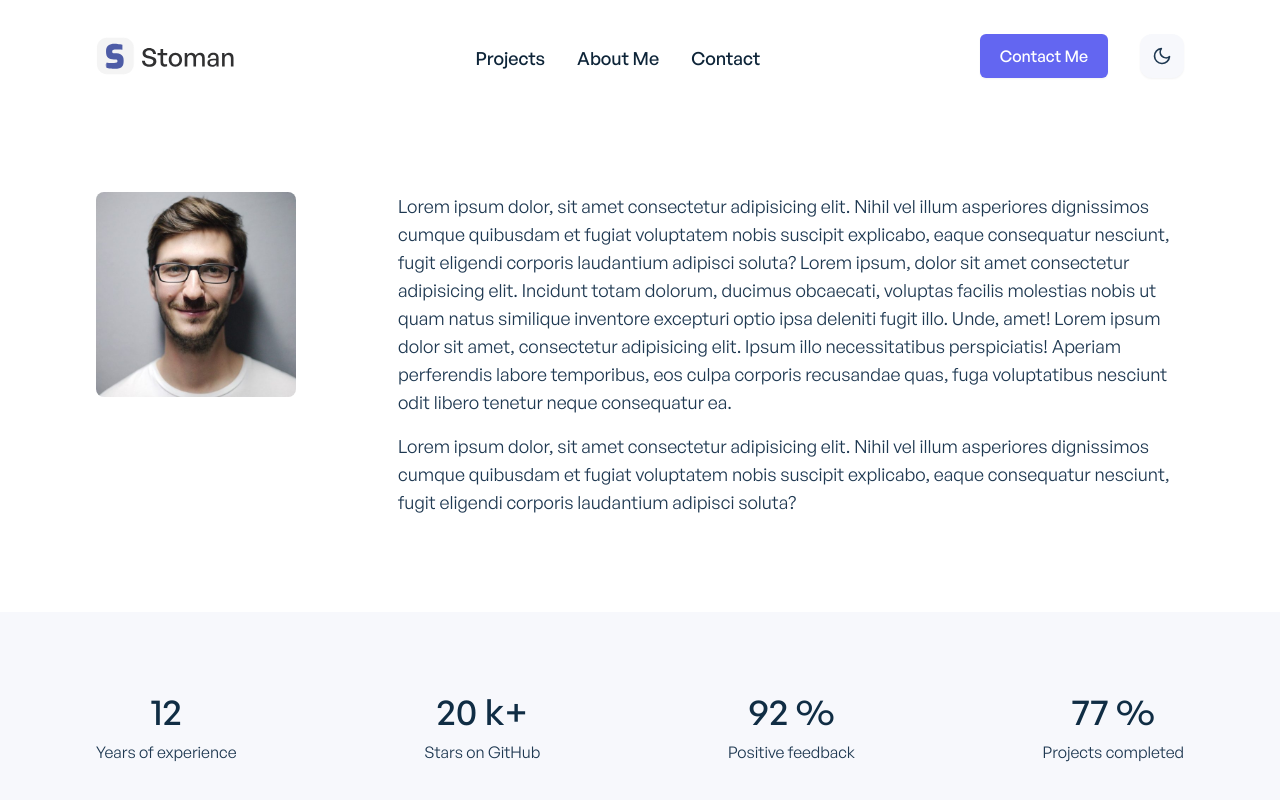
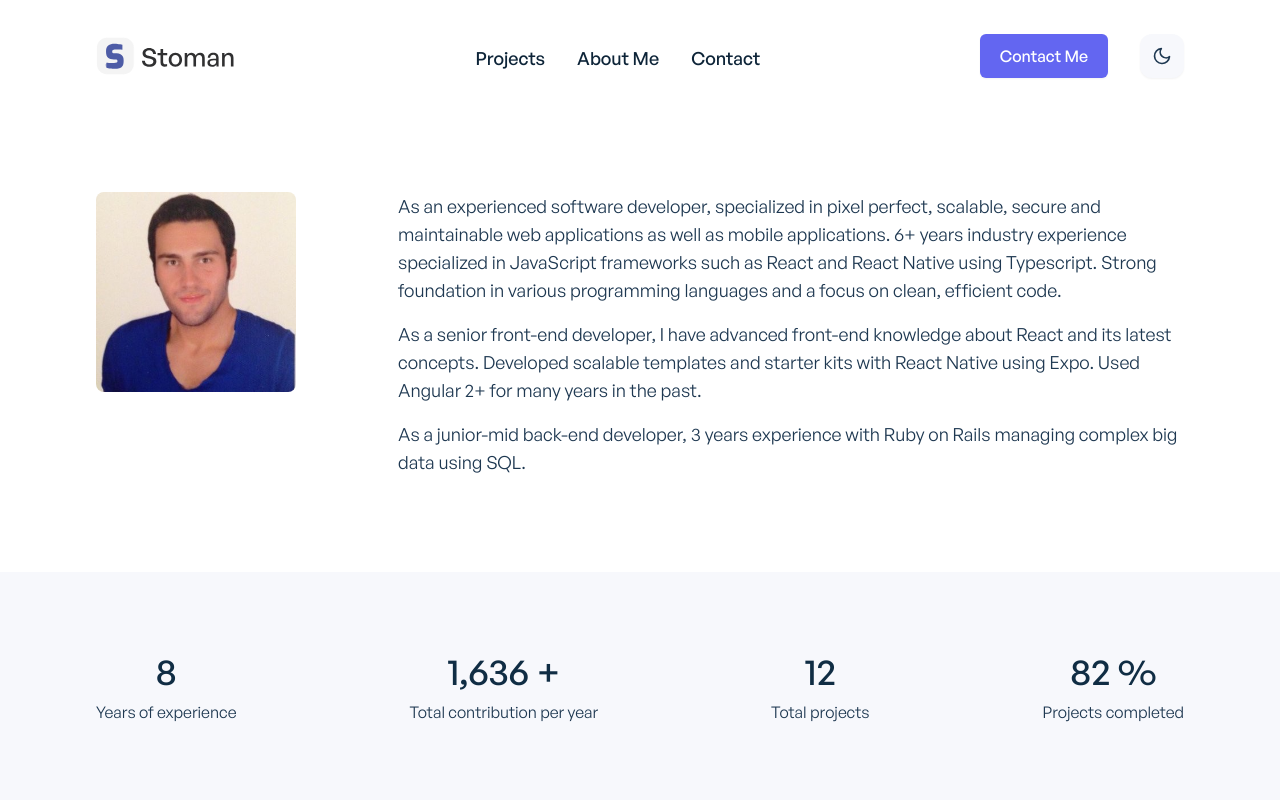
Before and after one commit to karadumanb/portfolio, a Next.js app: page /about in a window 1280 px wide. Shown: the top 800 px of the page. Built offline with nearby package versions, Linux system fonts and the light colour scheme.

Commit message:
Replace few elements

```diff
--- /dev/null
+++ b/src/components/navigation/Link.tsx
@@ -0,0 +1,8 @@
+
+import NextLink from 'next/link'
+import { ComponentProps } from 'react'
+
+
+export function Link(props: ComponentProps<typeof NextLink>) {
+  return (<NextLink {...props} />)
+}
--- a/src/components/shared/AppBanner.tsx
+++ b/src/components/shared/AppBanner.tsx
@@ -22,7 +22,7 @@ function AppBanner() {
             duration: 0.9,
             delay: 0.1
           }}
-          className="font-general-semibold text-2xl lg:text-3xl xl:text-4xl text-center sm:text-left text-ternary-dark dark:text-primary-light uppercase">
+          className="font-general-semibold text-2xl lg:text-3xl xl:text-4xl text-center sm:text-left text-ternary-dark dark:text-primary-light">
           Hi, I am Baturay
         </motion.h1>
         <motion.p
@@ -46,8 +46,8 @@ function AppBanner() {
           }}
           className="flex justify-center sm:block">
           <a
-            download="Stoman-Resume.pdf"
-            href="/files/Stoman-Resume.pdf"
+            download="Baturay-Karaduman-Resume.pdf"
+            href="/files/Baturay-Karaduman-Resume.pdf"
             className="font-general-medium flex justify-center items-center w-36 sm:w-48 mt-12 mb-6 sm:mb-0 text-lg border border-indigo-200 dark:border-ternary-dark py-2.5 sm:py-3 shadow-lg rounded-lg bg-indigo-50 focus:ring-1 focus:ring-indigo-900 hover:bg-indigo-500 text-gray-500 hover:text-white duration-500"
             aria-label="Download Resume">
             <FiArrowDownCircle className="ml-0 sm:ml-1 mr-2 sm:mr-3 h-5 w-5 sn:w-6 sm:h-6 duration-100"></FiArrowDownCircle>
--- a/src/modules/about/Bio.tsx
+++ b/src/modules/about/Bio.tsx
@@ -17,8 +17,8 @@ function AboutMeBio() {
       </div>
 
       <div className="font-general-regular w-full sm:w-3/4 text-left">
-        {aboutMe.map((bio) => (
-          <p className="mb-4 text-ternary-dark dark:text-ternary-light text-lg" key={bio.id}>
+        {aboutMe.map((bio, index) => (
+          <p className="mb-4 text-ternary-dark dark:text-ternary-light text-lg" key={`bio-${index}`}>
             {bio.bio}
           </p>
         ))}
--- a/src/modules/about/Counter.tsx
+++ b/src/modules/about/Counter.tsx
@@ -2,10 +2,10 @@ import { useCountUp } from 'react-countup'
 import CounterItem from './CounterItem'
 
 function AboutCounter() {
-  useCountUp({ ref: 'experienceCounter', end: 12, duration: 2 })
-  useCountUp({ ref: 'githubStarsCounter', end: 20, duration: 2 })
-  useCountUp({ ref: 'feedbackCounter', end: 92, duration: 2 })
-  useCountUp({ ref: 'projectsCounter', end: 77, duration: 2 })
+  useCountUp({ ref: 'experienceCounter', end: 8, duration: 2 })
+  useCountUp({ ref: 'githubStarsCounter', end: 1636, duration: 2 })
+  useCountUp({ ref: 'feedbackCounter', end: 12, duration: 2 })
+  useCountUp({ ref: 'projectsCounter', end: 82, duration: 2 })
 
   return (
     <div className="mt-10 sm:mt-20 bg-primary-light dark:bg-ternary-dark shadow-sm">
@@ -17,15 +17,15 @@ function AboutCounter() {
         />
 
         <CounterItem
-          title="Stars on GitHub"
+          title="Total contribution per year"
           counter={<span id="githubStarsCounter" />}
-          measurement="k+"
+          measurement="+"
         />
 
         <CounterItem
-          title="Positive feedback"
+          title="Total projects"
           counter={<span id="feedbackCounter" />}
-          measurement="%"
+          measurement=""
         />
 
         <CounterItem
--- a/src/modules/about/data.js
+++ b/src/modules/about/data.js
@@ -9,12 +9,13 @@ import PumaImage from '@/../public/images/brands/puma_gray.png';
 
 export const aboutMeData = [
 	{
-		id: 1,
-		bio: 'Lorem ipsum dolor, sit amet consectetur adipisicing elit. Nihil vel illum asperiores dignissimos cumque quibusdam et fugiat voluptatem nobis suscipit explicabo, eaque consequatur nesciunt, fugit eligendi corporis laudantium adipisci soluta? Lorem ipsum, dolor sit amet consectetur adipisicing elit. Incidunt totam dolorum, ducimus obcaecati, voluptas facilis molestias nobis ut quam natus similique inventore excepturi optio ipsa deleniti fugit illo. Unde, amet! Lorem ipsum dolor sit amet, consectetur adipisicing elit. Ipsum illo necessitatibus perspiciatis! Aperiam perferendis labore temporibus, eos culpa corporis recusandae quas, fuga voluptatibus nesciunt odit libero tenetur neque consequatur ea.',
+		bio: 'As an experienced software developer, specialized in pixel perfect, scalable, secure and maintainable web applications as well as mobile applications. 6+ years industry experience specialized in JavaScript frameworks such as React and React Native using Typescript. Strong foundation in various programming languages and a focus on clean, efficient code.',
 	},
 	{
-		id: 2,
-		bio: 'Lorem ipsum dolor, sit amet consectetur adipisicing elit. Nihil vel illum asperiores dignissimos cumque quibusdam et fugiat voluptatem nobis suscipit explicabo, eaque consequatur nesciunt, fugit eligendi corporis laudantium adipisci soluta?',
+		bio: 'As a senior front-end developer, I have advanced front-end knowledge about React and its latest concepts. Developed scalable templates and starter kits with React Native using Expo. Used Angular 2+ for many years in the past.',
+	},
+	{
+		bio: 'As a junior-mid back-end developer, 3 years experience with Ruby on Rails managing complex big data using SQL.',
 	},
 ];
 
```
Also changed, not shown: public/images/profile.jpeg, 1 other file (tests, documents, lock files or other folders).
